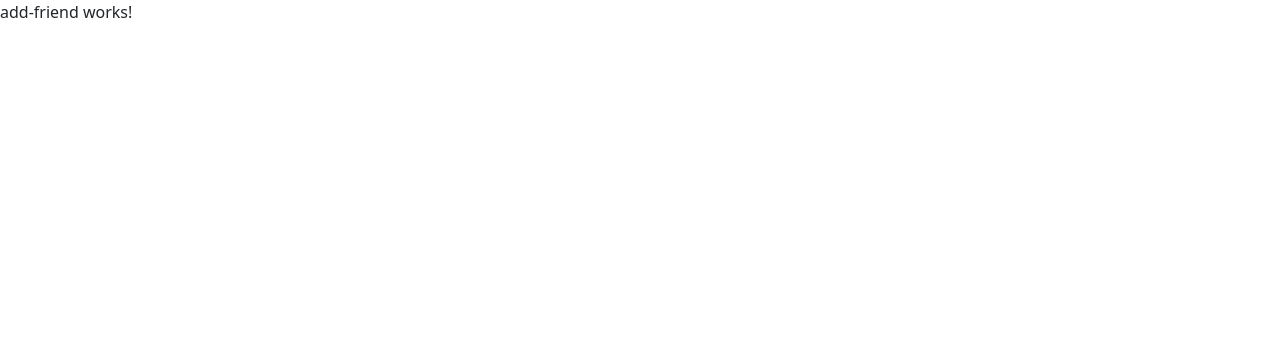
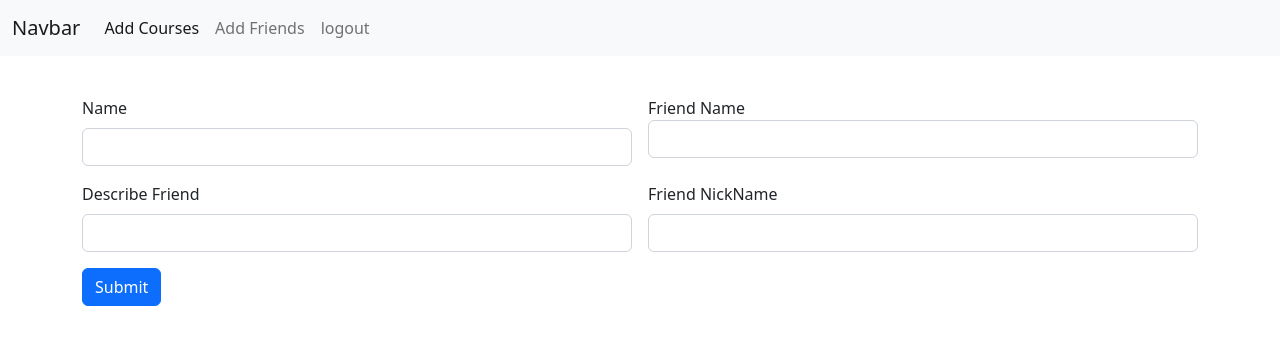
Before and after one commit to jobinjosetech/NestDigitalApp, an Angular app: page /addfriend in a window 1280 px wide. Shown: the top 344 px of the page. Built offline with nearby package versions, Linux system fonts and the light colour scheme.

Commit message:
employee navbar added

```diff
--- a/src/app/add-course/add-course.component.html
+++ b/src/app/add-course/add-course.component.html
@@ -1,3 +1,4 @@
+<app-add-navbar></app-add-navbar>
 <div class="container">
     <div class="row">
         <div class="col col-12 col-sm-12 col-md-12 col-lg-12 col-xl-12 col-xxl-12">
--- a/src/app/add-friend/add-friend.component.html
+++ b/src/app/add-friend/add-friend.component.html
@@ -1 +1,28 @@
-<p>add-friend works!</p>
+<app-add-navbar></app-add-navbar>
+<div class="container">
+    <div class="row">
+        <div class="col col-12 col-sm-12 col-md-12 col-lg-12 col-xl-12 col-xxl-12">
+            <div class="row g-3 mt-4">
+                <div class="col col-12 col-sm-6 col-md-6 col-lg-6 col-xl-6 col-xxl-6">
+                    <label for="" class="form-label">Name</label>
+                    <input type="text" class="form-control"  name="name" [(ngModel)]="name">
+                </div>
+                <div class="col col-12 col-sm-6 col-md-6 col-lg-6 col-xl-6 col-xxl-6">
+                    <label for="" class="fomr-label">Friend Name</label>
+                    <input type="text" class="form-control" name="friendName" [(ngModel)]="friendName">
+                </div>
+                <div class="col col-12 col-sm-6 col-md-6 col-lg-6 col-xl-6 col-xxl-6">
+                    <label for="" class="form-label">Describe Friend</label>
+                    <input type="text" class="form-control" name="DescribeYourFriend" [(ngModel)]="DescribeYourFriend">
+                </div>
+                <div class="col col-12 col-sm-6 col-md-6 col-lg-6 col-xl-6 col-xxl-6">
+                    <label for="" class="form-label">Friend NickName</label>
+                    <input type="text" class="form-control" name="friendNickName" [(ngModel)]="friendNickName">
+                </div>
+                <div class="col col-12 col-sm-12 col-md-12 col-lg-12 col-xl-12 col-xxl-12">
+                    <button class="btn btn-primary" (click)="readValues()">Submit</button>
+                </div>
+            </div>
+        </div>
+    </div>
+</div>
--- /dev/null
+++ b/src/app/add-navbar/add-navbar.component.html
@@ -0,0 +1,21 @@
+<nav class="navbar navbar-expand-lg bg-light">
+    <div class="container-fluid">
+      <a class="navbar-brand" routerLink="/">Navbar</a>
+      <button class="navbar-toggler" type="button" data-bs-toggle="collapse" data-bs-target="#navbarNav" aria-controls="navbarNav" aria-expanded="false" aria-label="Toggle navigation">
+        <span class="navbar-toggler-icon"></span>
+      </button>
+      <div class="collapse navbar-collapse" id="navbarNav">
+        <ul class="navbar-nav">
+          <li class="nav-item">
+            <a class="nav-link active" aria-current="page" href="/addcourse">Add Courses</a>
+          </li>
+          <li class="nav-item">
+            <a class="nav-link" routerLink="/addfriend">Add Friends</a>
+          </li>
+          <li class="nav-item">
+            <a class="nav-link" routerLink="/">logout</a>
+          </li>
+        </ul>
+      </div>
+    </div>
+  </nav>
--- a/src/app/app.module.ts
+++ b/src/app/app.module.ts
@@ -19,6 +19,7 @@ import { EmployeeLoginComponent } from './employee-login/employee-login.componen
 import { EmployeeRegComponent } from './employee-reg/employee-reg.component';
 import { AddCourseComponent } from './add-course/add-course.component';
 import { AddFriendComponent } from './add-friend/add-friend.component';
+import { AddNavbarComponent } from './add-navbar/add-navbar.component';
 
 const myRoutes:Routes = [
   {
@@ -61,7 +62,6 @@ const myRoutes:Routes = [
     path:"addcourse",
     component:AddCourseComponent
   },
-
   {
     path:"addfriend",
     component:AddFriendComponent
@@ -84,7 +84,8 @@ const myRoutes:Routes = [
     EmployeeLoginComponent,
     EmployeeRegComponent,
     AddCourseComponent,
-    AddFriendComponent
+    AddFriendComponent,
+    AddNavbarComponent
   ],
   imports: [
     BrowserModule,
--- a/src/app/employee-login/employee-login.component.ts
+++ b/src/app/employee-login/employee-login.component.ts
@@ -13,7 +13,7 @@ export class EmployeeLoginComponent {
 
   readValues=()=>{
     if(this.empid=="1122"&&this.password=="12345"){
-      this.route.navigate([""])
+      this.route.navigate(["/addcourse"])
     }else{
       alert("Not a valid credentials")
     }
```
Also changed, not shown: src/app/add-navbar/add-navbar.component.ts (added, +10 -0 lines), src/app/add-navbar/add-navbar.component.css (added).
